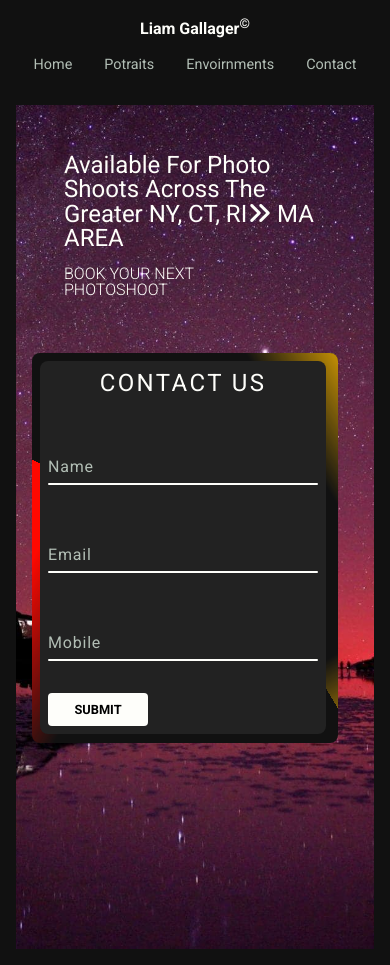
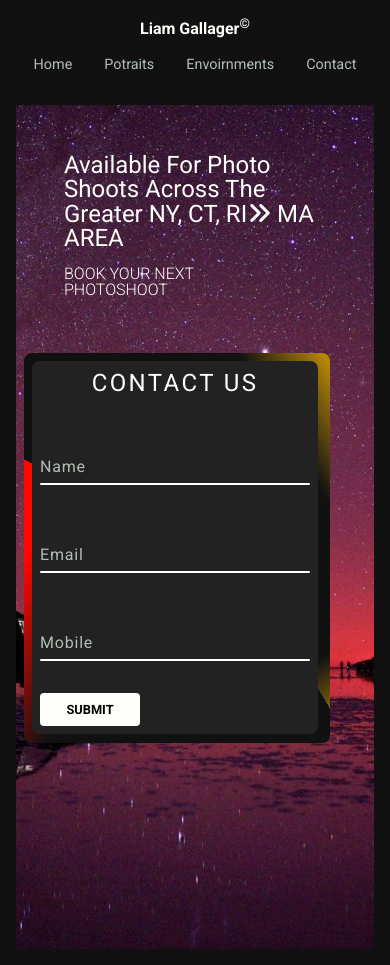
Before and after one commit to ErzaXAbhi/liam-gallager-react, a React (Create React App) app: page /contact in a window 390 px wide. Built offline with nearby package versions, Linux system fonts and the light colour scheme.

Commit message:
form updated

```diff
--- a/src/App.css
+++ b/src/App.css
@@ -424,7 +424,7 @@ body {
   .box {
     margin: 0.4rem;
     width: 306px;
-    margin-left: 1rem;
+    margin-left: 0.5rem;
   }
 
   .box form .inputBox {
```
